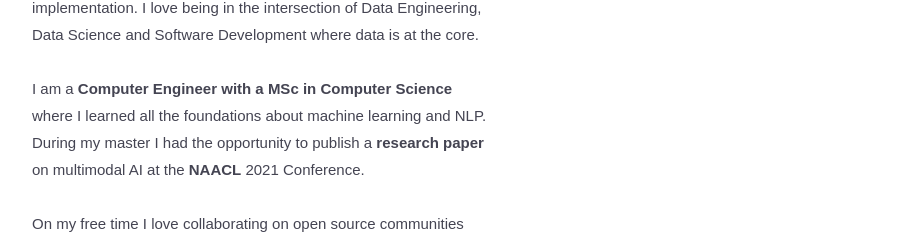
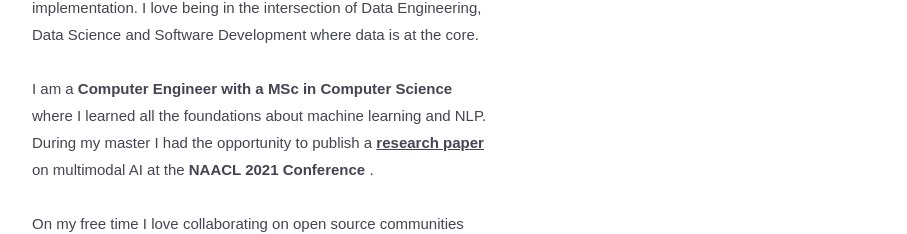
Before and after one commit to IsaacRodgz/isaacrodgz.github.io, a React (Create React App) app: page /#/ in a window 1280 px wide. Shown: the part 1016-1250 px from the top of the page, without its empty margins (160-1067 px from the left). Built offline with nearby package versions, Linux system fonts and the light colour scheme.

Commit message:
Update paper link

```diff
--- a/src/pages/Home.js
+++ b/src/pages/Home.js
@@ -31,10 +31,10 @@ function Home() {
             of Data Engineering, Data Science and Software Development where data is at the core. <br></br> <br></br>
 
             I am a <span>Computer Engineer with a MSc in Computer Science</span> where I learned all the foundations about machine learning and NLP.
-            During my master I had the opportunity to publish a <span>research paper</span> on multimodal AI at the <span>NAACL</span> 2021 Conference. <br></br> <br></br>
+            During my master I had the opportunity to publish a <a target="_blank" href="https://aclanthology.org/2021.maiworkshop-1.1/"><span>research paper</span></a> on multimodal AI at the <span>NAACL 2021 Conference</span> . <br></br> <br></br>
 
             On my free time I love collaborating on open source communities and AI for good organizations. I'm currently
-            working with <span>Omdena Mexico Chapter</span>, where I had the opportunity to work on a project related to identifying Fake News
+            working with <span>Omdena Mexico Chapter</span>, where I've had the opportunity to work on a project related to identifying Fake News
             on the web by developing a Google Chrome extension. I'm also an active collaborator in the Spanish HuggingFace community called <span>Somos NLP</span>.
           </p></div>
         </div>
--- a/src/styles/Home.css
+++ b/src/styles/Home.css
@@ -68,6 +68,14 @@
   .background p {
     font-size: 15px;
     line-height: 1.8;
+  }
+
+  a, a:visited, a:hover, a:active {
+    color: inherit;
+  }
+
+  a:hover {
+    color: #007BFF;
   }
 
   .skills-section {
```
